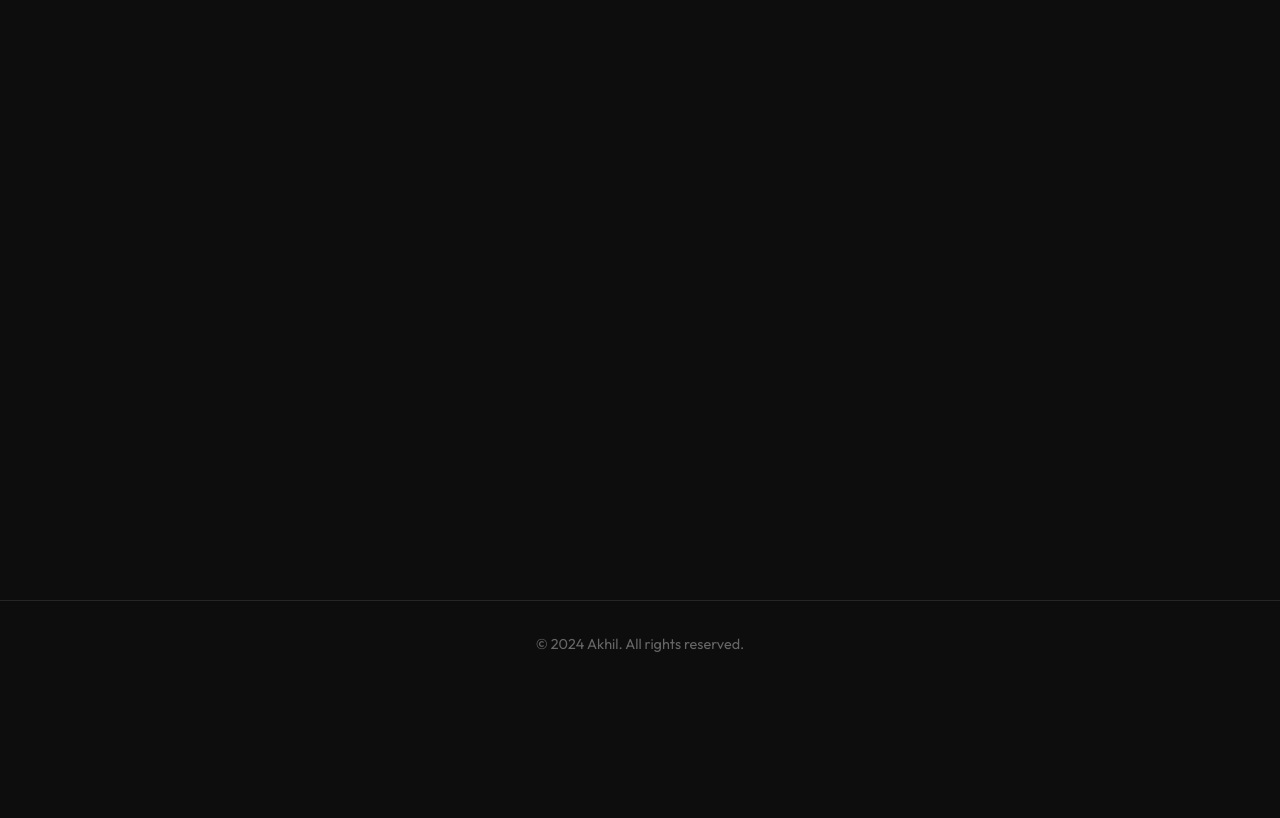
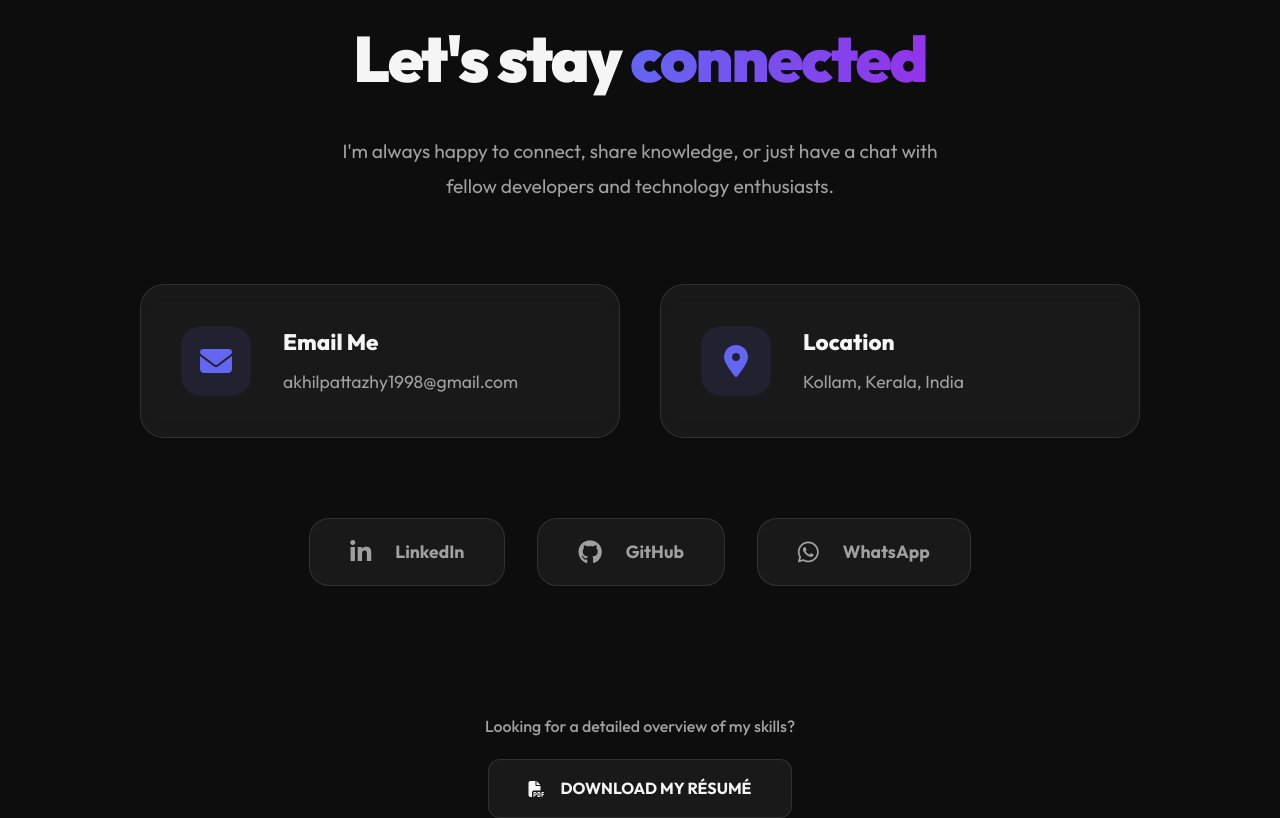
Before and after one commit to akhilpty/akhilpty.github.io, an Angular app: page /contact in a window 1280 px wide. Shown: the part 200-1018 px from the top of the page. Before the commit the page ends 888 px from the top, so only its background shows below. Built offline with nearby package versions, Linux system fonts and the light colour scheme.

Commit message:
feat: implement portfolio pages including home, projects, and contact with animations and styling

```diff
--- a/src/app/pages/about/about.scss
+++ b/src/app/pages/about/about.scss
@@ -0,0 +1 @@
+@use 'theme' as *;
--- a/src/app/pages/contact/contact.html
+++ b/src/app/pages/contact/contact.html
@@ -1,2 +1,63 @@
-<h2>Contact</h2>
-<p>Email: akhilpattazhy1998@gmail.com</p>
+<section class="contact-section container">
+    <div class="section-header">
+        <h2 class="section-title">Let's stay <span class="accent">connected</span></h2>
+        <p class="section-subtitle">
+            I'm always happy to connect, share knowledge, or just have a chat with fellow developers and technology
+            enthusiasts.
+        </p>
+    </div>
+
+    <div class="contact-container">
+        <!-- Main Contact Tiles -->
+        <div class="contact-grid">
+            <div class="contact-card email-card" (click)="copyEmail()">
+                <div class="icon-box">
+                    <i class="fa-solid fa-envelope"></i>
+                </div>
+                <div class="card-content">
+                    <h3>Email Me</h3>
+                    <p>akhilpattazhy1998@gmail.com</p>
+                </div>
+                <div class="copy-hint" [class.copied]="emailCopied">
+                    {{ emailCopied ? 'Copied!' : 'Click to copy' }}
+                </div>
+            </div>
+
+            <div class="contact-card location-card">
+                <div class="icon-box">
+                    <i class="fa-solid fa-location-dot"></i>
+                </div>
+                <div class="card-content">
+                    <h3>Location</h3>
+                    <p>Kollam, Kerala, India</p>
+                </div>
+            </div>
+        </div>
+
+        <!-- Social Presence -->
+        <div class="social-links">
+            <a href="https://www.linkedin.com/in/akhillinkin/" target="_blank" class="social-tile linkedin">
+                <i class="fa-brands fa-linkedin-in"></i>
+                <span>LinkedIn</span>
+            </a>
+            <a href="https://github.com/akhilpty" target="_blank" class="social-tile github">
+                <i class="fa-brands fa-github"></i>
+                <span>GitHub</span>
+            </a>
+            <a href="https://wa.me/9048450609" target="_blank" class="social-tile whatsapp">
+                <i class="fa-brands fa-whatsapp"></i>
+                <span>WhatsApp</span>
+            </a>
+        </div>
+
+        <div class="contact-footer">
+            <div class="resume-cta">
+                <p>Looking for a detailed overview of my skills?</p>
+                <a href="/Akhil_A_Angular_Developer_Resume.pdf" download class="btn-resume">
+                    <i class="fa-solid fa-file-pdf"></i>
+                    DOWNLOAD MY RÉSUMÉ
+                </a>
+            </div>
+        </div>
+    </div>
+</section>
--- a/src/app/pages/contact/contact.scss
+++ b/src/app/pages/contact/contact.scss
@@ -0,0 +1,233 @@
+@use 'theme' as *;
+
+.contact-section {
+    padding: 8rem 0;
+    min-height: 100vh;
+    display: flex;
+    flex-direction: column;
+    justify-content: center;
+}
+
+
+.section-header {
+    text-align: center;
+    margin-bottom: 5rem;
+}
+
+.section-title {
+    font-size: 4rem;
+    font-weight: 900;
+    margin-bottom: 1.5rem;
+    color: var(--text-main);
+    letter-spacing: -2px;
+}
+
+.section-title .accent {
+    @include gradient-text;
+}
+
+.section-subtitle {
+    font-size: 1.2rem;
+    color: var(--text-muted);
+    max-width: 600px;
+    margin: 0 auto;
+    line-height: 1.8;
+}
+
+.contact-container {
+    display: flex;
+    flex-direction: column;
+    align-items: center;
+    gap: 5rem;
+    max-width: 1000px;
+    margin: 0 auto;
+    width: 100%;
+}
+
+.contact-grid {
+    display: grid;
+    grid-template-columns: repeat(auto-fit, minmax(320px, 1fr));
+    gap: 2.5rem;
+    width: 100%;
+}
+
+.contact-card {
+    position: relative;
+    display: flex;
+    align-items: center;
+    gap: 2rem;
+    padding: 2.5rem;
+    @include glassmorphism;
+    border-radius: 24px;
+    transition: all 0.4s cubic-bezier(0.175, 0.885, 0.32, 1.275);
+    cursor: default;
+}
+
+.email-card {
+    cursor: pointer;
+}
+
+.contact-card:hover {
+    transform: translateY(-10px);
+    border-color: var(--primary);
+    box-shadow: 0 30px 60px rgba(0, 0, 0, 0.4);
+}
+
+.icon-box {
+    width: 70px;
+    height: 70px;
+    @include flex-center;
+    background: rgba(99, 102, 241, 0.1);
+    color: var(--primary);
+    border-radius: 20px;
+    font-size: 2rem;
+    transition: all 0.3s ease;
+}
+
+.contact-card:hover .icon-box {
+    background: var(--primary);
+    color: white;
+    transform: rotate(10deg);
+}
+
+.card-content h3 {
+    font-size: 1.4rem;
+    font-weight: 800;
+    margin-bottom: 0.5rem;
+    color: var(--text-main);
+}
+
+.card-content p {
+    color: var(--text-muted);
+    font-size: 1.1rem;
+}
+
+.copy-hint {
+    position: absolute;
+    top: 15px;
+    right: 20px;
+    font-size: 0.75rem;
+    font-weight: 600;
+    color: var(--text-dim);
+    transition: all 0.3s ease;
+    opacity: 0;
+}
+
+.contact-card:hover .copy-hint {
+    opacity: 1;
+}
+
+.copy-hint.copied {
+    color: #10b981;
+    opacity: 1;
+}
+
+/* Featured Social Tiles */
+.social-links {
+    display: flex;
+    flex-wrap: wrap;
+    justify-content: center;
+    gap: 2rem;
+    width: 100%;
+}
+
+.social-tile {
+    display: flex;
+    align-items: center;
+    gap: 1.5rem;
+    padding: 1.2rem 2.5rem;
+    background: var(--bg-card);
+    border: 1px solid var(--glass-border);
+    border-radius: 20px;
+    color: var(--text-muted);
+    font-weight: 700;
+    font-size: 1.1rem;
+    transition: all 0.4s cubic-bezier(0.175, 0.885, 0.32, 1.275);
+}
+
+.social-tile i {
+    font-size: 1.5rem;
+}
+
+.social-tile.linkedin:hover {
+    background: #0a66c2;
+    color: white;
+    border-color: #0a66c2;
+    transform: translateY(-8px);
+    box-shadow: 0 15px 30px rgba(10, 102, 194, 0.4);
+}
+
+.social-tile.github:hover {
+    background: #24292e;
+    color: white;
+    border-color: #24292e;
+    transform: translateY(-8px);
+    box-shadow: 0 15px 30px rgba(36, 41, 46, 0.4);
+}
+
+.social-tile.whatsapp:hover {
+    background: #25d366;
+    color: white;
+    border-color: #25d366;
+    transform: translateY(-8px);
+    box-shadow: 0 15px 30px rgba(37, 211, 102, 0.4);
+}
+
+/* Contact Footer */
+.contact-footer {
+    display: flex;
+    flex-direction: column;
+    align-items: center;
+    gap: 2rem;
+    margin-top: 3rem;
+    text-align: center;
+}
+
+.resume-cta p {
+    color: var(--text-muted);
+    margin-bottom: 1.2rem;
+    font-weight: 500;
+}
+
+.btn-resume {
+    display: inline-flex;
+    align-items: center;
+    gap: 1rem;
+    padding: 1rem 2.5rem;
+    background: rgba(255, 255, 255, 0.05);
+    border: 1px solid var(--glass-border);
+    color: var(--text-main);
+    border-radius: 12px;
+    font-weight: 700;
+    transition: all 0.3s ease;
+}
+
+.btn-resume:hover {
+    background: var(--bg-card);
+    border-color: var(--accent);
+    color: var(--accent);
+    transform: scale(1.05);
+}
+
+.response-note {
+    display: flex;
+    align-items: center;
+    gap: 0.6rem;
+    color: var(--text-dim);
+    font-size: 0.9rem;
+    font-weight: 500;
+}
+
+.response-note i {
+    color: var(--primary);
+}
+
+@media (max-width: 768px) {
+    .section-title {
+        font-size: 2.8rem;
+    }
+    .social-tile {
+        width: 100%;
+        justify-content: center;
+    }
+}
--- a/src/app/pages/contact/contact.ts
+++ b/src/app/pages/contact/contact.ts
@@ -2,10 +2,21 @@ import { Component } from '@angular/core';
 
 @Component({
   selector: 'app-contact',
+  standalone: true,
   imports: [],
   templateUrl: './contact.html',
   styleUrl: './contact.scss',
 })
 export class Contact {
+  emailCopied = false;
 
+  copyEmail() {
+    const email = 'akhilpattazhy1998@gmail.com';
+    navigator.clipboard.writeText(email).then(() => {
+      this.emailCopied = true;
+      setTimeout(() => {
+        this.emailCopied = false;
+      }, 2000);
+    });
+  }
 }
--- a/src/app/pages/experience/experience.scss
+++ b/src/app/pages/experience/experience.scss
@@ -1,3 +1,5 @@
+@use 'theme' as *;
+
 .experience {
   padding: 5rem 0;
 }
@@ -11,10 +13,11 @@
   font-size: 3rem;
   font-weight: 800;
   margin-bottom: 1rem;
+  color: var(--text-main);
 }
 
 .section-subtitle {
-  color: #888;
+  color: var(--text-muted);
   font-size: 1.1rem;
 }
 
@@ -32,7 +35,7 @@
   top: 0;
   width: 2px;
   height: 100%;
-  background: linear-gradient(to bottom, #6366f1, #9333ea, transparent);
+  background: linear-gradient(to bottom, var(--primary), var(--secondary), transparent);
 }
 
 .timeline-item {
@@ -46,10 +49,10 @@
   top: 0;
   width: 14px;
   height: 14px;
-  background: #6366f1;
+  background: var(--primary);
   border-radius: 50%;
   box-shadow: 0 0 10px rgba(99, 102, 241, 0.8);
-  border: 4px solid #0d0d0d;
+  border: 4px solid var(--bg-dark);
 }
 
 .timeline-content {
@@ -78,7 +81,7 @@
 .role {
   font-size: 1.6rem;
   font-weight: 700;
-  color: white;
+  color: var(--text-main);
   margin-bottom: 0.5rem;
 }
 
@@ -106,7 +109,7 @@
 .period {
   display: inline-block;
   background: rgba(99, 102, 241, 0.1);
-  color: #6366f1;
+  color: var(--primary);
   padding: 0.4rem 1rem;
   border-radius: 20px;
   font-weight: 700;
@@ -116,14 +119,14 @@
 .duration {
   font-size: 0.8rem;
   font-weight: 600;
-  color: #f43f5e;
+  color: var(--accent);
   margin-top: 4px;
   letter-spacing: 0.5px;
   text-transform: uppercase;
 }
 
 .location {
-  color: #666;
+  color: var(--text-dim);
   font-size: 0.9rem;
 }
 
@@ -140,7 +143,7 @@
   position: relative;
   padding-left: 1.5rem;
   margin-bottom: 0.8rem;
-  color: #aaa;
+  color: var(--text-muted);
   font-size: 1.05rem;
   line-height: 1.6;
 }
@@ -153,7 +156,6 @@
   font-weight: 900;
 }
 
-/* Disclaimer / Private Repo Card */
 .disclaimer-card {
   margin-top: 6rem;
   display: flex;
@@ -168,13 +170,13 @@
   border: 1px solid rgba(244, 63, 94, 0.2);
   padding: 1.5rem 3rem;
   border-radius: 12px;
-  color: #ccc;
+  color: var(--text-main);
   font-style: italic;
   font-weight: 500;
 }
 
 .security-icon {
-  color: #f43f5e;
+  color: var(--accent);
   font-size: 1.2rem;
 }
 
--- a/src/app/pages/home/home.scss
+++ b/src/app/pages/home/home.scss
@@ -1,4 +1,4 @@
-@use '../../../styles/theme' as *;
+@use 'theme' as *;
 
 .hero {
   display: flex;
--- a/src/app/pages/home/home.ts
+++ b/src/app/pages/home/home.ts
@@ -1,10 +1,11 @@
 import { Component, AfterViewInit, ElementRef, ViewChild, ViewChildren, QueryList, signal, NgZone } from '@angular/core';
+import { RouterLink } from '@angular/router';
 import { animate, stagger } from 'animejs';
 
 @Component({
   selector: 'app-home',
   standalone: true,
-  imports: [],
+  imports: [RouterLink],
   templateUrl: './home.html',
   styleUrl: './home.scss',
 })
--- a/src/app/pages/projects/projects.html
+++ b/src/app/pages/projects/projects.html
@@ -7,12 +7,6 @@
     <div class="project-grid">
         @for (project of projects; track project.title) {
         <div class="project-card">
-            <div class="project-image-wrapper">
-                <img src="/project_placeholder_1774150214610.png" [alt]="project.title" class="project-image">
-                <div class="project-overlay">
-                    <a [href]="project.link" class="btn-icon"><i class="fa-solid fa-arrow-up-right-from-square"></i></a>
-                </div>
-            </div>
             <div class="project-info">
                 <h3 class="project-title">{{ project.title }}</h3>
                 <p class="project-description">{{ project.description }}</p>
--- a/src/app/pages/projects/projects.scss
+++ b/src/app/pages/projects/projects.scss
@@ -1,3 +1,5 @@
+@use 'theme' as *;
+
 .projects {
   padding: 5rem 0;
 }
@@ -14,7 +16,7 @@
 }
 
 .section-subtitle {
-  color: #888;
+  color: var(--text-muted);
   font-size: 1.1rem;
 }
 
@@ -33,101 +35,49 @@
 }
 
 .project-card:hover {
-  transform: translateY(-15px);
+  transform: translateY(-10px);
   border-color: var(--primary);
   box-shadow: 0 20px 40px rgba(0, 0, 0, 0.3);
 }
 
-.project-image-wrapper {
-  position: relative;
-  height: 200px;
-  overflow: hidden;
-}
-
-.project-image {
-  width: 100%;
-  height: 100%;
-  object-fit: cover;
-  transition: transform 0.6s ease;
-}
-
-.project-card:hover .project-image {
-  transform: scale(1.1) rotate(1deg);
-}
-
-.project-overlay {
-  position: absolute;
-  top: 0;
-  left: 0;
-  width: 100%;
-  height: 100%;
-  background: rgba(13, 13, 13, 0.6);
-  opacity: 0;
-  display: flex;
-  justify-content: center;
-  align-items: center;
-  transition: opacity 0.3s ease;
-}
-
-.project-card:hover .project-overlay {
-  opacity: 1;
-}
-
-.btn-icon {
-  width: 50px;
-  height: 50px;
-  background: var(--primary);
-  color: white;
-  border-radius: 50%;
-  display: flex;
-  justify-content: center;
-  align-items: center;
-  font-size: 1.2rem;
-  transform: translateY(20px);
-  transition: all 0.4s ease;
-}
-
-.project-card:hover .btn-icon {
-  transform: translateY(0);
-}
-
 .project-info {
-  padding: 2rem;
+  padding: 2.5rem;
 }
 
 .project-title {
-  font-size: 1.4rem;
+  font-size: 1.6rem;
   font-weight: 700;
   margin-bottom: 1rem;
-  color: white;
+  color: var(--text-main);
 }
 
 .project-description {
-  color: #aaa;
-  font-size: 0.95rem;
+  color: var(--text-muted);
+  font-size: 1.05rem;
   line-height: 1.6;
-  margin-bottom: 1.5rem;
-  height: 4.8em; /* Roughly 3 lines */
-  overflow: hidden;
+  margin-bottom: 2rem;
+  min-height: 4.8em;
   display: -webkit-box;
   -webkit-line-clamp: 3;
+  line-clamp: 3;
   -webkit-box-orient: vertical;
+  overflow: hidden;
 }
 
 .project-tech {
   display: flex;
   flex-wrap: wrap;
-  gap: 0.6rem;
+  gap: 0.8rem;
 }
 
 .tech-tag {
   background: rgba(255, 255, 255, 0.05);
   border: 1px solid var(--glass-border);
-  padding: 0.3rem 0.8rem;
-  border-radius: 8px;
-  font-size: 0.75rem;
+  padding: 0.4rem 1rem;
+  border-radius: 10px;
+  font-size: 0.85rem;
   font-weight: 600;
-  color: #888;
+  color: var(--text-dim);
   transition: all 0.3s ease;
 }
 
--- a/src/app/pages/projects/projects.ts
+++ b/src/app/pages/projects/projects.ts
@@ -12,25 +12,21 @@ export class Projects {
       title: 'Full-Scale ERP System',
       description: 'A comprehensive Enterprise Resource Planning system handling Finance, Inventory, and HR modules with real-time reporting.',
       tech: ['Angular', 'RxJS', 'SCSS', '.NET Core'],
-      link: '#'
     },
     {
       title: 'Real-time Analytics Dashboard',
       description: 'Interactive dashboard for monitoring live data streams with WebSocket integration and advanced charting.',
       tech: ['Angular', 'WebSockets', 'D3.js', 'TypeScript'],
-      link: '#'
     },
     {
       title: 'Smart Audio Recording System',
       description: 'Advanced recording tool with automated silence detection and selective noise reduction using Web Audio API.',
       tech: ['Angular', 'MediaRecorder API', 'Web Audio', 'Node.js'],
-      link: '#'
     },
     {
       title: 'E-commerce Engine',
       description: 'High-performance e-commerce platform with optimized product search, filtering, and seamless checkout flow.',
       tech: ['Angular', 'NgRx', 'Bootstrap', 'Stripe'],
-      link: '#'
     }
   ];
 }
```
Also changed, not shown: 1 other file (tests, documents, lock files or other folders).
